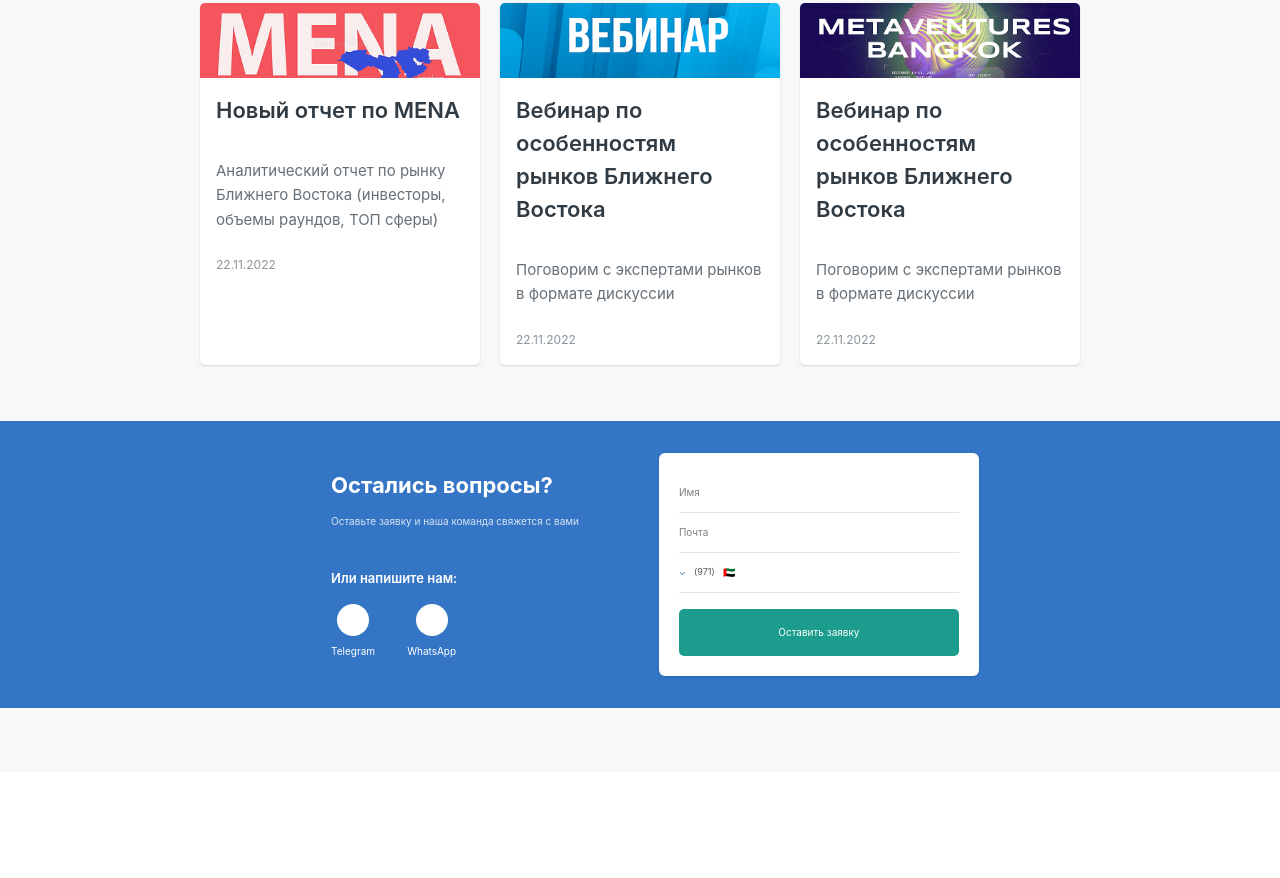
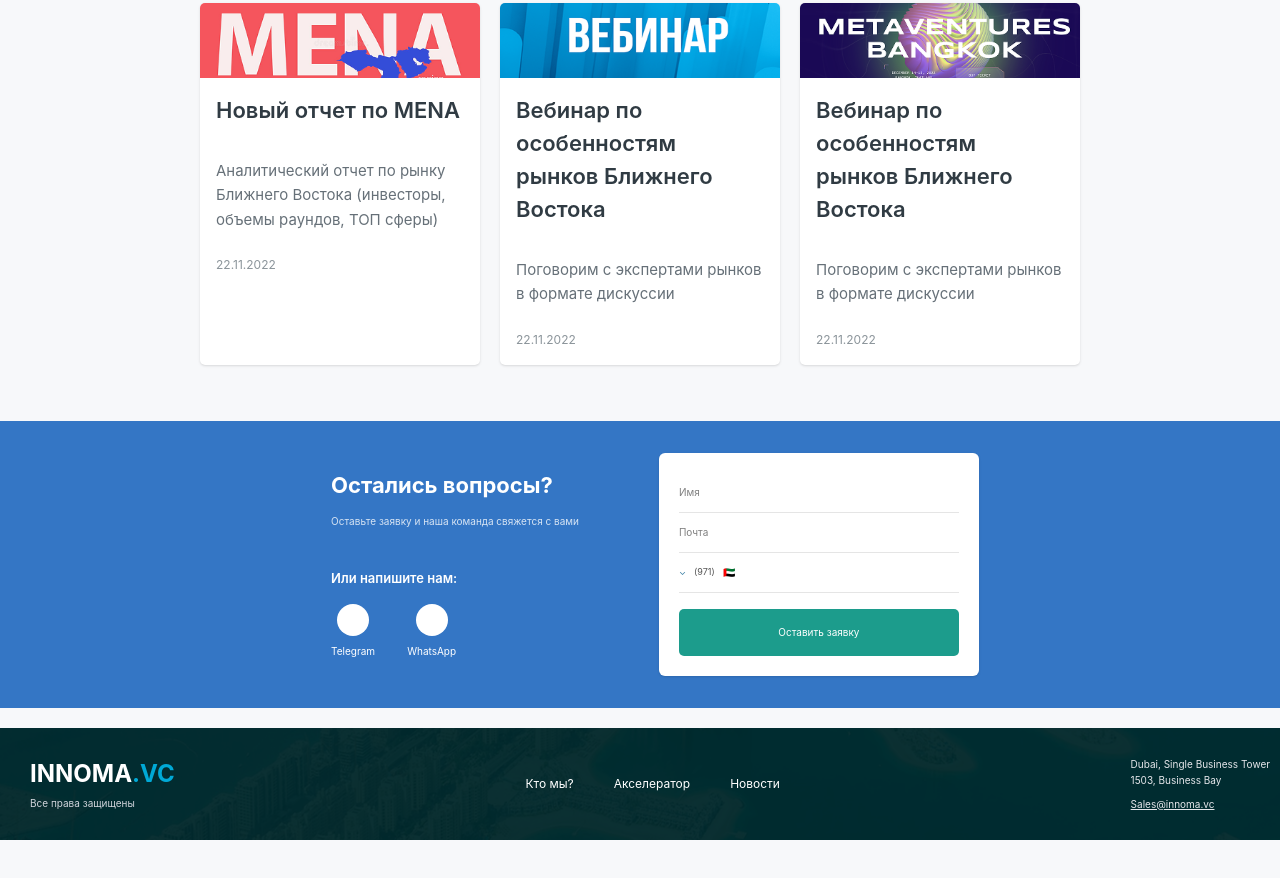
Before and after one commit to Hamzaali1234/Exam-pos, a website: page index.html in a window 1280 px wide. Shown: the part 9512-10390 px from the top of the page. Before the commit the page ends 10284 px from the top, so only its background shows below. Drawn offline with Linux system fonts and the light colour scheme; some icons are missing.

Commit message:
fpijqfis

```diff
--- a/index.html
+++ b/index.html
@@ -1008,7 +1008,29 @@
     </div>
 </section>
 
-
-
+<footer class="relative mx-auto w-[1600px] ml-[-170px] mt-[20px] max-w-[1400px] overflow-hidden bg-[#003b3f] bg-cover bg-center" style="background-image: url(./src/Group\ 870.png);">
+  <div class="absolute inset-0 bg-[#002f33]/80"></div>
+  <div class="relative flex flex-col items-center justify-between gap-5 px-5 py-5 text-white lg:flex-row lg:px-20 lg:py-7">
+    <div class="text-center lg:text-left">
+      <h2 class="text-[18px] font-bold lg:text-[24px]">
+        INNOMA<span class="text-[#00a9d6]">.VC</span></h2>
+      <p class="mt-1 text-[8px] text-gray-300 lg:text-[10px]">
+        Все права защищены</p>
+    </div>
+    <nav
+      class="flex flex-wrap justify-center gap-4 text-[9px] lg:gap-10 lg:text-[12px]">
+      <a href="">Кто мы?</a>
+      <a href="">Акселератор</a>
+      <a href="">Новости</a>
+    </nav>
+    <div class="text-center text-[8px] leading-4 text-gray-200 lg:text-left lg:text-[10px]">
+      <p>Dubai, Single Business Tower</p>
+      <p>1503, Business Bay</p>
+      <a href="" class="mt-2 block underline">
+        Sales@innoma.vc
+      </a>
+    </div>
+  </div>
+</footer>
   </body>
 </html>
```
Also changed, not shown: src/output.css.
